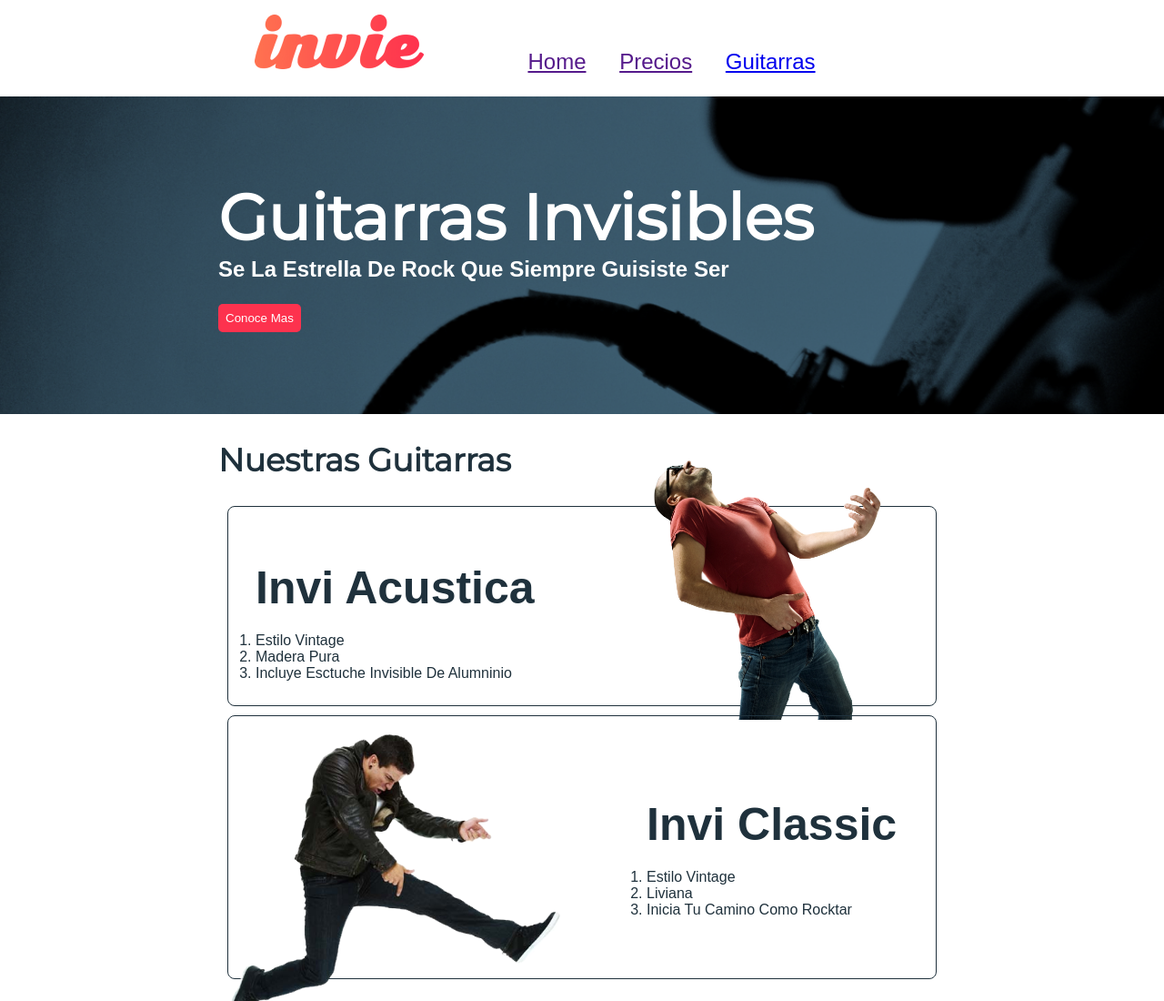
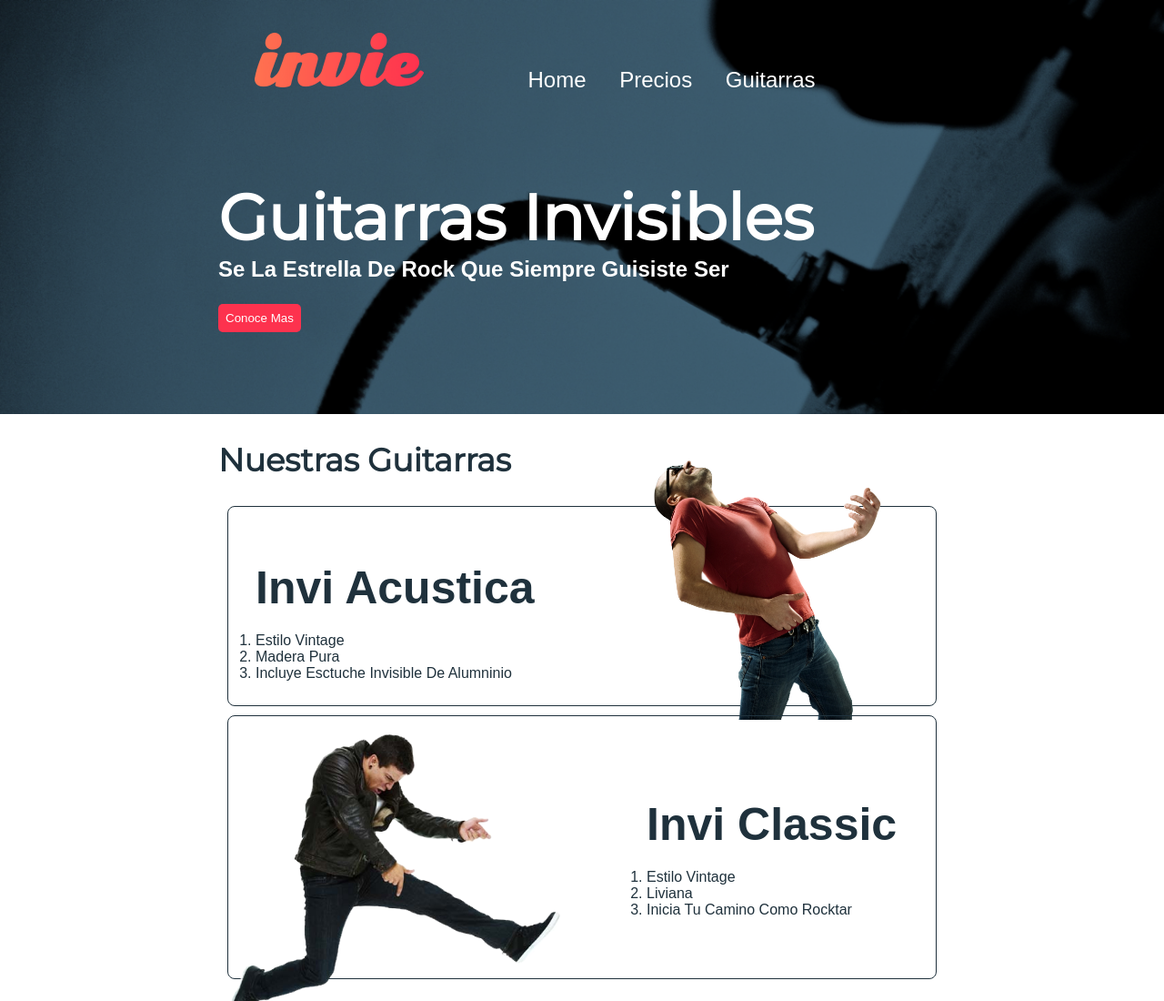
Before and after one commit to oswaldosierra/invie, a plain HTML site: page index.HTML in a window 1280 px wide. Shown: the top 1100 px of the page at 91% size. Drawn offline with Linux system fonts and the light colour scheme; a web font is replaced by a local one.

Commit message:
detallando portada y menu

```diff
--- a/css/invie.css
+++ b/css/invie.css
@@ -22,6 +22,11 @@ button {
 .menu li {
 	display: inline-block;
 	margin-left: 30px
+}
+
+.menu a{
+	color: white;
+	text-decoration: none;
 }
 
 .titulo{
--- a/index.HTML
+++ b/index.HTML
@@ -7,8 +7,8 @@
 	<link href="https://fonts.googleapis.com/css?family=Allerta|Montserrat" rel="stylesheet">
 </head>
 <body>
+	<section id="portada" class="portada"> <!-- portada -->
 		<header id="header" class="header contenedor ">
-
 			<figure class="logotipo"> <!-- logotipo -->
 				<img src="img/invie2x.png" width="186" height="60" alt="Invie Logotipo">
 			</figure>
@@ -18,10 +18,8 @@
 					<li><a href="">Precios</a></li>
 					<li><a href="#guitarras">Guitarras</a></li>
 				</ul>
-
 			</nav>
 		</header>
-	<section id="portada" class="portada"> <!-- portada -->
 		<div class="contenedor">
 		<h1 class="titulo">Guitarras Invisibles</h1> <!-- ttitulo -->
 		<h3 class="title-a">Se La Estrella De Rock Que Siempre Guisiste Ser</h3> <!-- resumen -->
```
Lines whose indentation alone changed are shown as unchanged.
